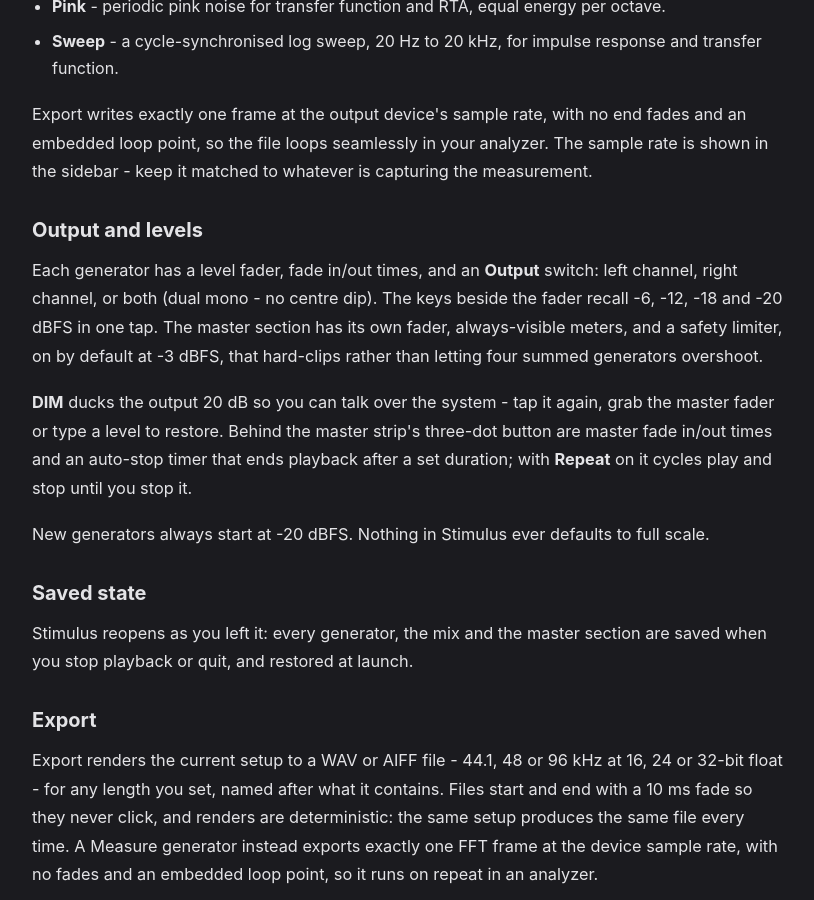
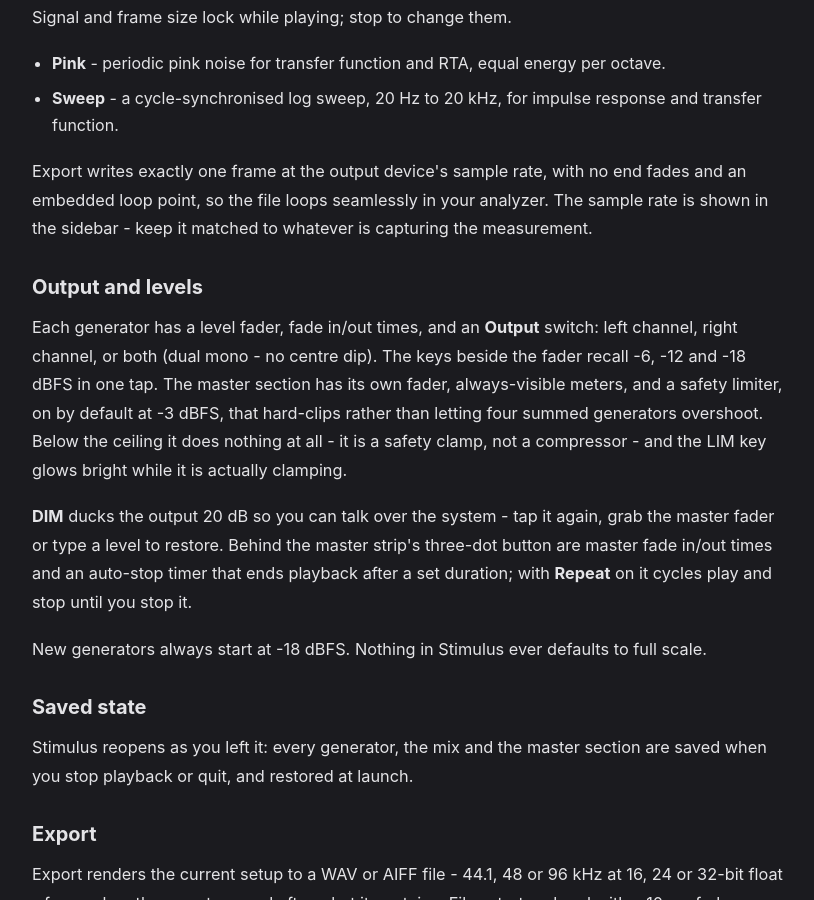
Before and after one commit to BSKapps/bskapps.github.io, a Jekyll site: the page built from articles/stimulus-guide/index.html, in a window 1280 px wide and 900 px high, scrolled down 2851 px. Shown: the whole window, without its empty margins (232-1046 px from the left). Built offline with Jekyll 4.4.1, drawn with Linux system fonts in a browser that asks for light colours; some of the changed text lies outside the part shown.

Commit message:
Stimulus guide: stacked partial levels, the safety clamp, defaults for 1.1

```diff
--- a/_data/guides/stimulus-guide.json
+++ b/_data/guides/stimulus-guide.json
@@ -4,7 +4,7 @@
   "web": {
     "pageTitle": "Stimulus user guide - BSK Apps",
     "h1": "Stimulus user guide",
-    "dateLine": "Updated for version 1.0",
+    "dateLine": "Updated for version 1.1",
     "description": "A how-to guide for Stimulus: tones, sweeps with hold and scrub, harmonics, noise with band limiting and burst, the Stereo ID and GLITS channel idents, polarity pops, analyzer-matched measurement signals, mixing four generators, and exporting test files.",
     "canonical": "https://bskapps.com/articles/stimulus-guide/",
     "ogTitle": "Stimulus user guide",
@@ -92,7 +92,7 @@
       "blocks": [
         {
           "type": "paragraph",
-          "text": "A fundamental with subharmonics below it and harmonics above: f/4, f/3, f/2, the fundamental, then 2f to 5f, each on its own fader. The label under each fader shows the actual frequency it lands on; a dash means that partial falls outside the playable range and stays silent. Everything is phase-locked to the fundamental."
+          "text": "A fundamental with subharmonics below it and harmonics above: f/4, f/3, f/2, the fundamental, then 2f to 5f, each on its own fader. The label under each fader shows the actual frequency it lands on; a dash means that partial falls outside the playable range and stays silent. Everything is phase-locked to the fundamental. Each partial adds its own level on top of the fundamental, so the combined level is higher than a plain tone at the same setting. The master limiter still caps the output at -3 dBFS."
         }
       ]
     },
@@ -170,7 +170,7 @@
       "blocks": [
         {
           "type": "paragraph",
-          "text": "Each generator has a level fader, fade in/out times, and an **Output** switch: left channel, right channel, or both (dual mono - no centre dip). The keys beside the fader recall -6, -12, -18 and -20 dBFS in one tap. The master section has its own fader, always-visible meters, and a safety limiter, on by default at -3 dBFS, that hard-clips rather than letting four summed generators overshoot."
+          "text": "Each generator has a level fader, fade in/out times, and an **Output** switch: left channel, right channel, or both (dual mono - no centre dip). The keys beside the fader recall -6, -12 and -18 dBFS in one tap. The master section has its own fader, always-visible meters, and a safety limiter, on by default at -3 dBFS, that hard-clips rather than letting four summed generators overshoot. Below the ceiling it does nothing at all - it is a safety clamp, not a compressor - and the LIM key glows bright while it is actually clamping."
         },
         {
           "type": "paragraph",
@@ -178,7 +178,7 @@
         },
         {
           "type": "paragraph",
-          "text": "New generators always start at -20 dBFS. Nothing in Stimulus ever defaults to full scale."
+          "text": "New generators always start at -18 dBFS. Nothing in Stimulus ever defaults to full scale."
         }
       ]
     },
```
